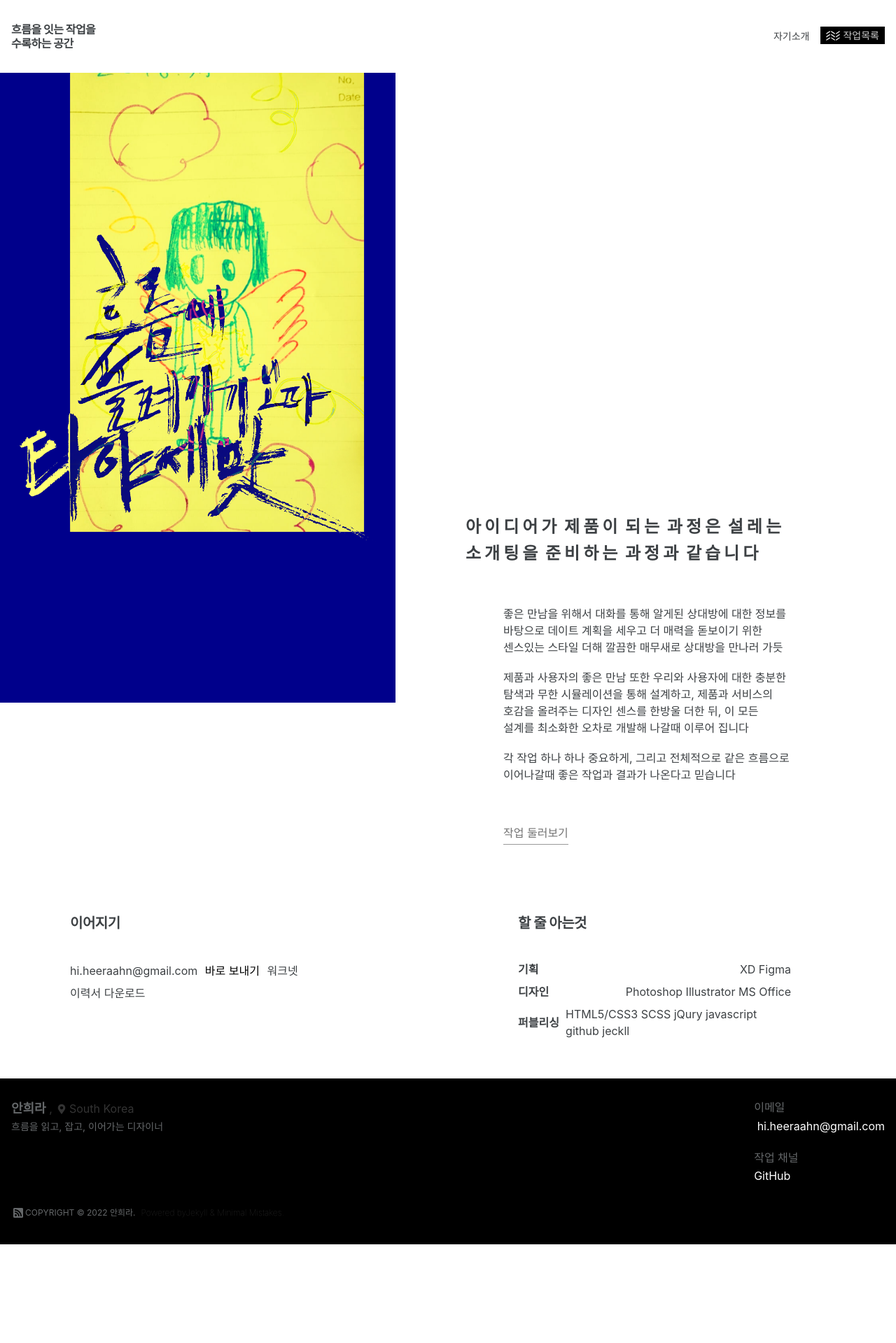
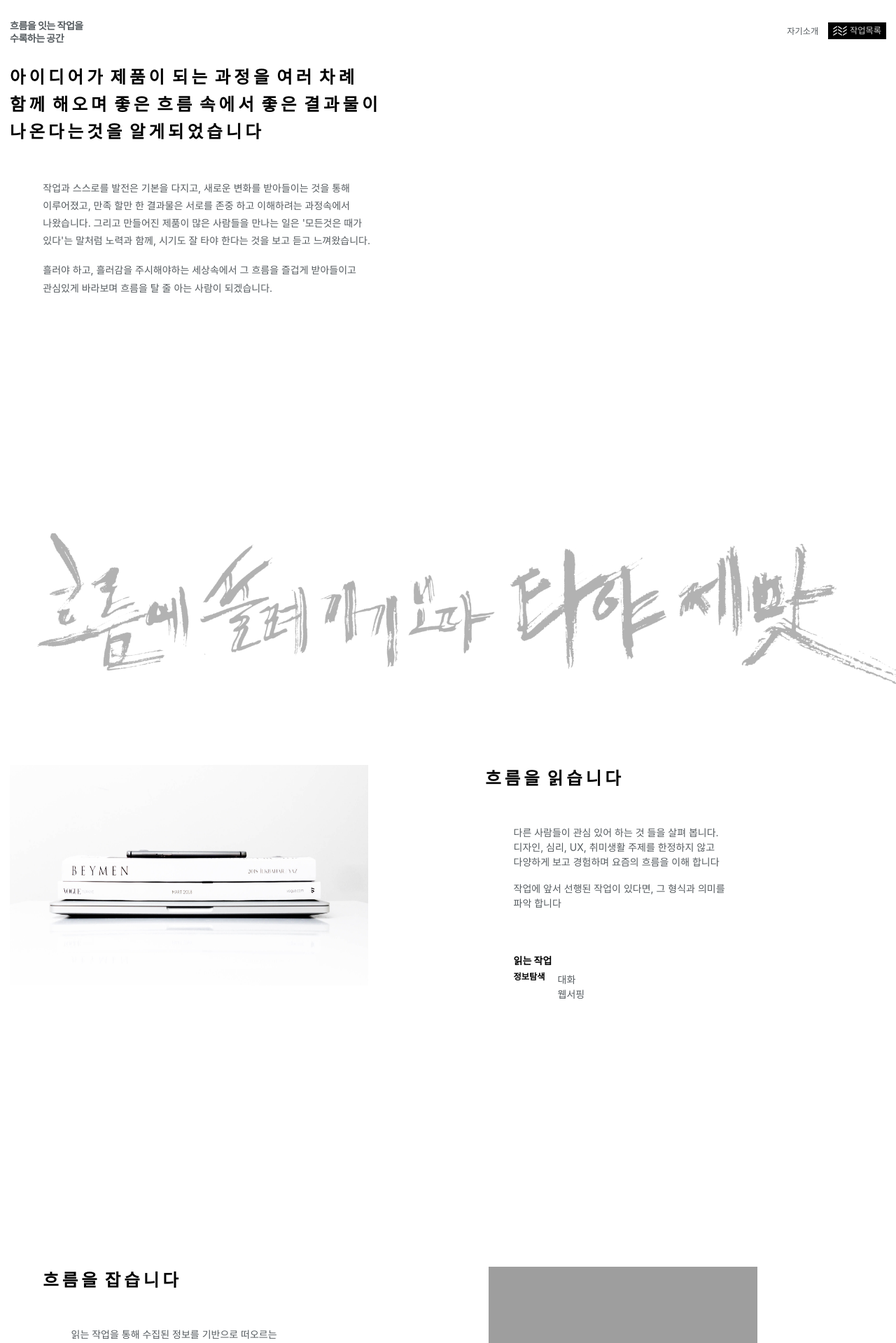
Before and after one commit to ridiahn/portfolio, a Jekyll site: the page built from _pages/about.md, in a window 1280 px wide. Shown: the top 1919 px of the page at 70% size. Built offline with Jekyll 4.4.1, drawn with Linux system fonts in a browser that asks for light colours; cached includes are drawn as plain includes; some web fonts are replaced; before the commit the page ends 1778 px from its top, so only the background shows below that; some of the changed text lies outside the part shown; grey boxes are pictures that could not be loaded.

Commit message:
자기소개페이지 레이아웃 확정안

```diff
--- a/_layouts/about.html
+++ b/_layouts/about.html
@@ -5,40 +5,66 @@ author_profile: false
 <body>
   <div id="main" role="main" class="page__content">
     <section class="about">
-      <h2>
-        흐름에 쓸려가기 보다, 타야 제맛
+      <h2 class="hidden">
+        흐름에 쓸려가기 보다, 타야 제맛 흐름 타는 기획자, 개발자, 디자이너 안희라입니다
       </h2>
       <article>
-        <h3 class="point_txt">아이디어가 제품이 되는 과정은 설레는 소개팅을 준비하는 과정과 같습니다</h3>
+        <h3 class="point_txt">아이디어가 제품이 되는 과정을 여러 차례 함께 해오며 좋은 흐름 속에서 좋은 결과물이 나온다는것을 알게되었습니다</h3>
         <p>
-          좋은 만남을 위해서
-          <span>대화를 통해 알게된 상대방에 대한 정보를 바탕으로 데이트 계획을 세우고</span>
-          <span>더 매력을 돋보이기 위한 센스있는 스타일 더해</span>
-          <span>깔끔한 매무새로 상대방을 만나러 가듯</span>
+          작업과 스스로를 발전은 기본을 다지고, 새로운 변화를 받아들이는 것을 통해 이루어졌고,
+          만족 할만 한 결과물은 서로를 존중 하고 이해하려는 과정속에서 나왔습니다.
+          그리고 만들어진 제품이 많은 사람들을 만나는 일은 '모든것은 때가 있다'는 말처럼 노력과 함께, 시기도 잘 타야 한다는 것을 보고 듣고 느껴왔습니다.
         </p>
-
         <p>
-          제품과 사용자의 좋은 만남 또한
-          우리와 사용자에 대한 충분한 탐색과 무한 시뮬레이션을 통해 설계하고,
-          제품과 서비스의 호감을 올려주는 디자인 센스를 한방울 더한 뒤,
-          이 모든 설계를 최소화한 오차로 개발해 나갈때 이루어 집니다
+          흘러야 하고, 흘러감을 주시해야하는 세상속에서 그 흐름을 즐겁게 받아들이고 관심있게 바라보며 흐름을 탈 줄 아는 사람이 되겠습니다.
         </p>
-        <p>각 작업 하나 하나 중요하게, 그리고 전체적으로 같은 흐름으로 이어나갈때 좋은 작업과 결과가 나온다고 믿습니다</p>
-        <a class="more" href="">작업 둘러보기</a>
       </article>
     </section>
 
-    <section class="ability">
-      <h2>할 줄 아는것</h2>
-      <div>
-        <h3>기획</h3>
+    <section class="process slide">
+      <h2 class="hidden">흐름을 잡아가는 과정</h2>
+      <ul>
+        <li>
+          <h3 class="point_txt">흐름을 읽습니다</h3>
+          <p>다른 사람들이 관심 있어 하는 것 들을 살펴 봅니다. 디자인, 심리, UX, 취미생활 주제를 한정하지 않고 다양하게 보고 경험하며 요즘의 흐름을 이해 합니다</p>
+          <p>작업에 앞서 선행된 작업이 있다면, 그 형식과 의미를 파악 합니다</p>
+          <div class="sub">
+            <h4>읽는 작업</h4>
+            <h5>정보탐색</h5>
+              <ul>
+                <li>대화</li>
+                <li>웹서핑</li>
+              </ul>
+            </div>
+          <img src="../assets/img/obj1.jpg" alt="흐름을 읽는 작업 정보탐색 및 수집"/>
+        </li>
+        <li>
+          <h3 class="point_txt">흐름을 잡습니다</h3>
+          <p>
+            읽는 작업을 통해 수집된 정보를 기반으로 떠오르는 생각들을 거름없이 자유로이 더하고,
+            작업 목표에 준하여 아이디어들 분류하고 우선순위를 정하며 적용할 요소를 정리 합니다.
+          </p>
+          <div class="sub">
+            <h4>틀을 잡는 작업</h4>
+            <h5>디자인</h5>
               <ul>
                 <li>XD</li>
                 <li>Figma</li>
+                <li>MS Office</li>
               </ul>
             </div>
+          <img src="../assets/img/obj2.jpg" alt="틀을 잡는 작업 디자인&기획"/>
+        </li>
+        <li>
+          <h3 class="point_txt">흐름을 이어 갑니다</h3>
+          <p>
+            틀을 잡은대로 먼저 되는 것을 만듭니다.
+            한번의 작업이 끝난 후, 아쉬웠던 부분들을 보완하며 더 나은것을 만듭니다.
+          </p>
+          <div class="sub">
+            <h4>잇는 작업</h4>
             <div>
-        <h3>디자인</h3>
+              <h5>디자인</h5>
                 <ul>
                   <li>Photoshop</li>
                   <li>Illustrator</li>
@@ -46,7 +72,7 @@ author_profile: false
                 </ul>
             </div>
             <div>
-        <h3>퍼블리싱</h3>
+              <h5>퍼블리싱</h5>
               <ul>
                 <li>HTML5/CSS3</li>
                 <li>SCSS</li>
@@ -56,17 +82,15 @@ author_profile: false
                 <li>jeckll</li>
               </ul>
             </div>
+          </div>
+          <img src="../assets/img/obj3.png" alt="흐름을 이어가는 작업 개발"/>
+        </li>
+      </ul>
     </section>
 
-    <section  class="contact">
-      <h2>이어지기</h2>
-      <div>
-        <ul>
-          <li>hi.heeraahn@gmail.com <button>바로 보내기</button></li>
-          <li>워크넷</li>
-          <li>이력서 다운로드</li>
-        </ul>
+    <div  class="contact">
+      <h2 class="point_txt">아직 만나지 못한 새로운 흐름, 설레이는 마음으로 기다리겠습니다</h2>
+      <span class="hidden">문의:<a href="mailto:hi.heeraahn@gmail.com">hi.heeraahn@gmail.com</a></span>
     </div>
-    </section>
   </div>
 </body>
--- a/_pages/about.md
+++ b/_pages/about.md
@@ -5,5 +5,6 @@ excerpt: "좋은 흐름에서 좋은 작업이 나온다고 믿습니다<br>
 sitemap: false
 permalink: /about/
 layout: about
-footer_script: /assets/js/about.js
+after_footer_scripts:
+- /assets/js/about.js
 ---
--- a/_sass/minimal-mistakes/_about.scss
+++ b/_sass/minimal-mistakes/_about.scss
@@ -1,62 +1,34 @@
 .layout--about{
 
-  #main{
-    max-width: 100%;
-    margin: 0;
-    padding: 0;
+  main{
+    position: relative;
+
+    &::after{
+      position: absolute;
+      top: 0;
+      z-index: -1;
+      width: 100%;
+      height: 100vh;
+      display: block;
+      content: "";
+      background: url(../../assets/img/calligraphy3.png) no-repeat 50px bottom;
+      background-size: contain;
+      opacity: 0.3;
+    }
   }
 
-  .point_txt,
   h2{
     font-size: $h-size-5;
     letter-spacing: -0.5px;
     margin-bottom: 2rem;
   }
 
-  .about,
-  .ability,
-  .contact{
-    padding-right: $m-100*1.5;
-  }
-
-  .ability,
-  .contact{
-    float: right;
-    width: 50%;
-    padding-left: $m-100;
-    margin-top: $m-100;
-  }
-
-
-  .about{
-   h2{
-    width: 50%;
-    height: 100vh;
-    float: left;
-    font-size: 4em;
-    color: transparent;
-    background: url(../../assets/img/calligraphy2_w.png) no-repeat center center;
-    background-size: 90% auto;
-    background-blend-mode: exclusion;
-    background-color: darkblue;
-    position: relative;
-
-    &::after{
-      position: absolute;
-      top: 0;
-      width: 100%;
-      height: 100%;
-      display: block;
-      content: "";
-      background: url(../../assets/img/profile_img1.jpg) no-repeat 100px 100px;
-      background-size: 420px auto;
-      mix-blend-mode: difference;
-      background-attachment: fixed;
-    }
+  h3{
+    font-size: 1rem;
   }
 
   .point_txt{
-    font-size: $h-size-4;
+    font-size: $h-size-3;
     line-height: 1.6;
     letter-spacing: 5px;
     word-spacing: -5px ;
@@ -64,17 +36,18 @@
     margin-bottom: $m-54;
   }
 
+  .about{
+    height: 100vh;
+
   article{
-    margin-top: 70vh;
+    padding-right: $m-100;
     width: 50%;
-    float: right;
-    padding-left: $m-100;
     box-sizing: border-box;
   }
 
   p{
     margin-left: $m-54;
-    line-height: 1.5;
+    line-height: 1.8;
   }
 
   a{
@@ -93,34 +66,149 @@
   }
  }
 
- .ability{
-  div{
+.process{
+  padding-top: $m-100;
+
+  >ul>li{
+    width: 100%;
     display: flex;
-    align-items: center;
-    justify-content: space-between;
-    margin-bottom: 0.5rem;
+    flex-wrap: wrap;
+    flex-direction: column;
+    min-height: 200px;
+    max-height: 70vh;
+    transition: opacity 0.5s;
+
+    img{
+      display: block;
+      height: 70vh;
+    }
+
+    &>*:not(img){
+      order: 2;
+    }
 
     h3{
-      font-size: 1rem;
-      width: 20%;
-      margin: 0;
+      padding-left: $m-54;
+    }
+
+    p{
+      max-width: 500px;
+      padding: 0 $m-100;
+    }
+
+    .sub{
+      padding: 0 $m-100;
+      box-sizing: border-box;
+    }
+  }
+
+  // article:not(.show){
+  //   opacity: 0;
+  // }
+
+  // .show{
+  //   opacity: 1;
+  // }
+
+  .sub{
+    h4{
+      font-size: $type-size-2;
+      margin-top: $m-54;
+    }
+
+    h5{
+      font-size: $type-size-3;
+      margin-right: 1rem;
+      display: inline;
+      vertical-align: top;
     }
 
     ul{
       margin: 0;
+      display: inline-block;
 
       li{
-        display: inline;
+        margin: 0;
       }
     }
   }
- }
+
+  >ul>li:nth-of-type(1){
+    justify-content: flex-end;
+    img{
+      object-position: 0 -35vh;
+      width: 40vw;
+    }
+  }
+
+  >ul>li:nth-of-type(2){
+    margin-top: $m-100;
+    justify-content: center;
+
+   img{
+     object-fit: cover;
+      width: 30vw;
+      height: 70vh;
+      order: 3;
+    }
+  }
+
+  >ul>li:nth-of-type(3){
+    justify-content: flex-end;
+    align-content: center;
+
+    img{
+      width: 18vw;
+      object-fit: contain;
+      margin-right: $m-100;
+    }
+
+    .sub{
+      div{
+        float: left;
+        margin-right: $m-54;
+      }
+    }
+  }
+}
+
+
+// .ability{
+//   float: right;
+//   width: 50%;
+//   padding-left: $m-100;
+//   margin-top: $m-100;
+// }
+
+//  .ability{
+//   div{
+//     display: flex;
+//     align-items: center;
+//     justify-content: space-between;
+//     margin-bottom: 0.5rem;
+
+//     h3{
+//       font-size: 1rem;
+//       width: 20%;
+//       margin: 0;
+//     }
+
+//     ul{
+//       margin: 0;
+
+//       li{
+//         display: inline;
+//       }
+//     }
+//   }
+//  }
 
  .contact{
-  ul{
-    li{
-      display: inline-block;
-    }
-  }
+   margin: $m-100 0;
+   text-align: right;
+   h2{
+     float: right;
+     max-width: 50%;
+   }
  }
 }
--- a/_sass/minimal-mistakes/_base.scss
+++ b/_sass/minimal-mistakes/_base.scss
@@ -29,6 +29,7 @@ h5,
 h6 {
   margin: 0 0 0.5em;
   line-height: 1.2;
+  color: #000;
   font-family: $header-font-family;
   font-weight: bold;
   word-break: keep-all;
--- a/_sass/minimal-mistakes/_reset.scss
+++ b/_sass/minimal-mistakes/_reset.scss
@@ -8,7 +8,7 @@ html {
   /* apply a natural box layout model to all elements */
   box-sizing: border-box;
   background-color: $background-color;
-  font-size: 16px;
+  font-size: 14px;
 
   // @include breakpoint($medium) {
   //   font-size: 18px;
--- a/_sass/minimal-mistakes/_variables.scss
+++ b/_sass/minimal-mistakes/_variables.scss
@@ -64,7 +64,7 @@ $h-size-6: 1.125rem !default; // ~16px
    ========================================================================== */
 
 $gray: #7a8288 !default;
-$dark-gray: mix(#000, $gray, 50%) !default;
+$dark-gray: mix(#000, $gray, 40%) !default;
 $darker-gray: mix(#000, $gray, 60%) !default;
 $light-gray: mix(#fff, $gray, 50%) !default;
 $lighter-gray: mix(#fff, $gray, 90%) !default;
@@ -72,7 +72,7 @@ $lighter-gray: mix(#fff, $gray, 90%) !default;
 $background-color: #fff !default;
 $code-background-color: #fafafa !default;
 $code-background-color-dark: $light-gray !default;
-$text-color: $dark-gray !default;
+$text-color: mix(#000, $gray, 30%) !default;
 $muted-text-color: mix(#fff, $text-color, 20%) !default;
 $border-color: $lighter-gray !default;
 $form-background-color: $lighter-gray !default;
--- /dev/null
+++ b/assets/js/about.js
@@ -0,0 +1,29 @@
+window.onload = function(){
+  //slide();
+}
+
+function slide(){
+  let list = document.getElementsByClassName("slide")[0];
+  let items = list.getElementsByTagName("article");
+  let bar = document.createElement("span");
+  bar.className = "slidebar"
+  list.appendChild(bar);
+  let i = 0;
+  const reset = function(){
+    for( n = 0; n < items.length; n++){
+      items[n].classList.remove("show");
+    }
+  }
+  function sliding(){
+    reset();
+    items[i].classList.add("show");
+    i++;
+    if( i == items.length){
+      i = 0;
+    }
+  }
+
+  setInterval(function(){
+    sliding();
+  }, 3000);
+}
```
Also changed, not shown: assets/img/calligraphy2-2.png, assets/img/calligraphy3.png (added). Lines whose indentation alone changed are shown as unchanged.
